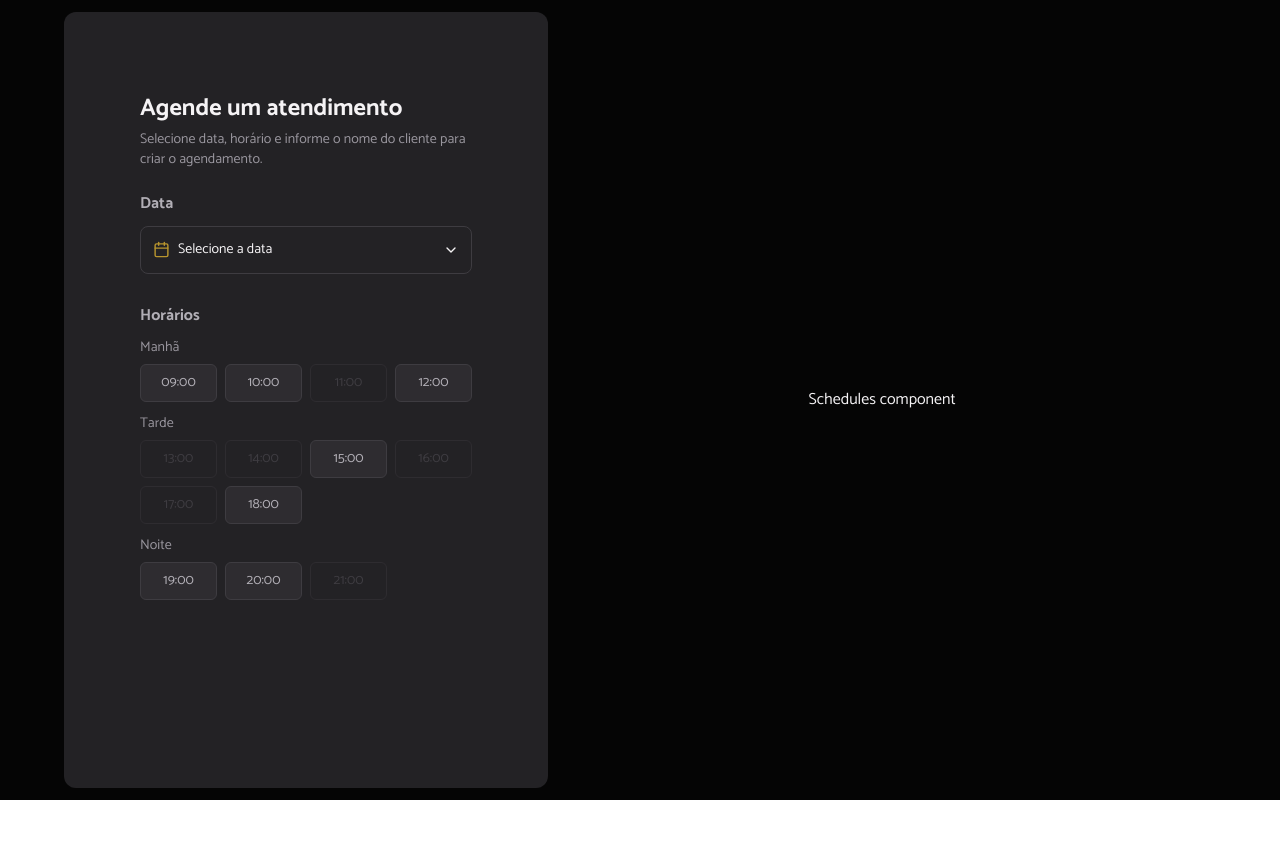
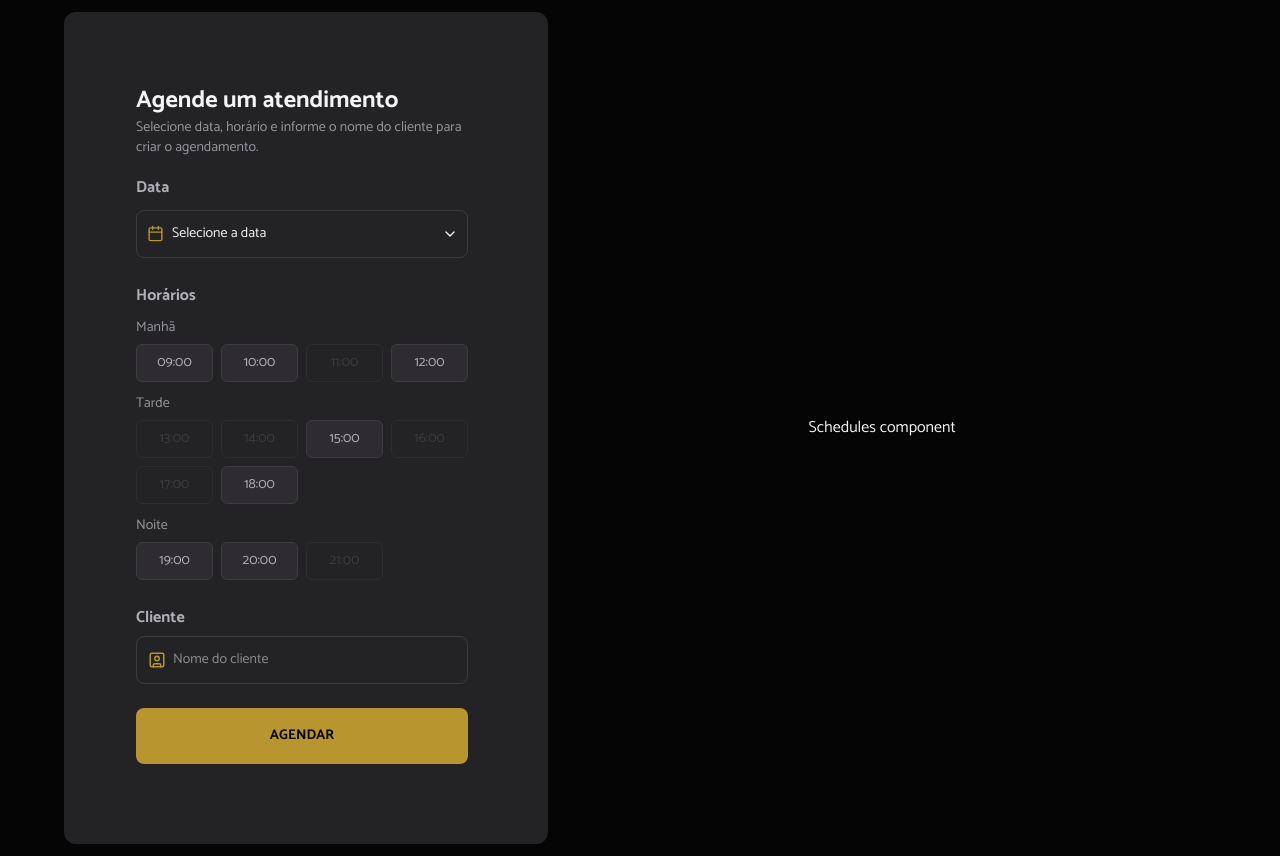
Before and after one commit to hnascx/reactjs-hairday, a React (Vite) app: page / in a window 1280 px wide. Before the commit the page ends 800 px from the top, so only its background shows below. Built offline with nearby package versions, Linux system fonts and the light colour scheme.

Commit message:
feat: Create add new client section structure

```diff
--- a/src/components/layout/sidebar/index.tsx
+++ b/src/components/layout/sidebar/index.tsx
@@ -1,11 +1,12 @@
 import { DatePicker } from "@/components/ui/date-picker"
 import { HourRange } from "@/components/ui/hour-range"
+import { ClientSection } from "@/components/ui/client-section"
 
 export function Sidebar() {
   return (
-    <aside className="bg-gray-700 rounded-xl px-19 py-22">
-      <div className="flex flex-col items-start justify-start gap-6">
-        <section className="flex flex-col gap-3">
+    <aside className="bg-gray-700 rounded-xl px-18 py-20">
+      <div className="flex flex-col items-start justify-start gap-5">
+        <section className="flex flex-col gap-2">
           <h1 className="text-title-lg font-bold flex flex-row items-start justify-start">
             Agende um atendimento
           </h1>
@@ -14,12 +15,9 @@ export function Sidebar() {
             agendamento.
           </p>
         </section>
-        <section>
-          <DatePicker />
-        </section>
-        <section>
-          <HourRange />
-        </section>
+        <DatePicker />
+        <HourRange />
+        <ClientSection />
       </div>
     </aside>
   )
--- a/src/components/ui/button.tsx
+++ b/src/components/ui/button.tsx
@@ -5,19 +5,23 @@ import * as React from "react"
 import { cn } from "@/lib/utils"
 
 const buttonVariants = cva(
-  "inline-flex items-center justify-center gap-2 whitespace-nowrap rounded-md text-sm font-medium transition-all disabled:pointer-events-none disabled:bg-transparent disabled:text-gray-500 disabled:border-gray-600 [&_svg]:pointer-events-none [&_svg:not([class*='size-'])]:size-4 shrink-0 [&_svg]:shrink-0 outline-none focus-visible:border-ring focus-visible:ring-ring/50 focus-visible:ring-[3px] aria-invalid:ring-destructive/20 dark:aria-invalid:ring-destructive/40 aria-invalid:border-destructive cursor-pointer",
+  "inline-flex items-center justify-center gap-2 whitespace-nowrap rounded-md text-sm font-medium transition-all disabled:cursor-not-allowed [&_svg]:pointer-events-none [&_svg:not([class*='size-'])]:size-4 shrink-0 [&_svg]:shrink-0 outline-none focus-visible:border-ring focus-visible:ring-ring/50 focus-visible:ring-[3px] aria-invalid:ring-destructive/20 dark:aria-invalid:ring-destructive/40 aria-invalid:border-destructive cursor-pointer",
   {
     variants: {
       variant: {
+        datePickerButton:
+          "bg-transparent hover:bg-transparent border border-gray-500 rounded-lg",
         hourButton:
-          "bg-gray-600 text-gray-200 hover:bg-gray-600/90 border border-gray-500 focus:text-yellow focus:border-yellow",
+          "bg-gray-600 text-gray-200 hover:bg-gray-600/90 border border-gray-500 focus:text-yellow focus:border-yellow disabled:bg-transparent disabled:text-gray-500 disabled:border-gray-600",
+        bookClientButton:
+          "bg-yellow text-gray-900 font-bold uppercase flex items-center justify-center border-transparent disabled:bg-yellow/25 disabled:border-transparent hover:border-yellow-light hover:border-2 transition-all duration-200",
       },
       size: {
-        hourButton: "h-9.5 px-4 py-2 has-[>svg]:px-3 w-19.25",
-        sm: "h-8 rounded-md gap-1.5 px-3 has-[>svg]:px-2.5",
-        lg: "h-10 rounded-md px-6 has-[>svg]:px-4",
+        hourButton: "h-9.5 rounded-md px-4 py-2 has-[>svg]:px-3 w-19.25",
+        md: "h-12 w-83 rounded-lg px-6 has-[>svg]:px-4",
+        lg: "h-14 w-83 rounded-lg px-6 has-[>svg]:px-4",
         icon: "size-9",
-        "icon-sm": "size-8",
+        "icon-md": "size-8",
         "icon-lg": "size-10",
       },
     },
--- /dev/null
+++ b/src/components/ui/client-section.tsx
@@ -0,0 +1,21 @@
+import { SquareUserIcon } from "lucide-react"
+import { Button } from "./button"
+import { Input } from "./input"
+
+export function ClientSection() {
+  return (
+    <section className="flex flex-col mt-2 gap-2">
+      <span className="text-title-md font-bold text-gray-200">Cliente</span>
+      <div className="relative">
+        <SquareUserIcon className="size-4.5 text-yellow absolute left-3 top-1/2 -translate-y-1/2 pointer-events-none" />
+        <Input
+          placeholder="Nome do cliente"
+          className="pl-9"
+        />
+      </div>
+      <Button variant="bookClientButton" size="lg" className="mt-4">
+        Agendar
+      </Button>
+    </section>
+  )
+}
--- a/src/components/ui/date-picker.tsx
+++ b/src/components/ui/date-picker.tsx
@@ -19,12 +19,13 @@ export function DatePicker() {
       <Popover open={open} onOpenChange={setOpen}>
         <PopoverTrigger asChild>
           <Button
-            variant="outline"
             id="date"
-            className="w-83 h-12 justify-between font-normal border border-gray-500 rounded-lg"
+            variant="datePickerButton"
+            size="md"
+            className="flex items-center justify-between"
           >
             <div className="flex items-center gap-2">
-              <CalendarIcon className="size-4.25 text-yellow" />
+              <CalendarIcon className="-ml-1.5 size-4.25 text-yellow" />
               {date
                 ? date.toLocaleDateString("pt-BR", {
                     day: "2-digit",
@@ -33,7 +34,7 @@ export function DatePicker() {
                   })
                 : "Selecione a data"}
             </div>
-            <ChevronDownIcon />
+            <ChevronDownIcon className="-mr-1.75" />
           </Button>
         </PopoverTrigger>
         <PopoverContent className="w-auto overflow-hidden p-0" align="start">
--- /dev/null
+++ b/src/components/ui/input.tsx
@@ -0,0 +1,21 @@
+import * as React from "react"
+
+import { cn } from "@/lib/utils"
+
+function Input({ className, type, ...props }: React.ComponentProps<"input">) {
+  return (
+    <input
+      type={type}
+      data-slot="input"
+      className={cn(
+        "file:text-foreground placeholder:text-muted-foreground selection:bg-primary selection:text-primary-foreground dark:bg-input/30 border-input w-83 h-12 min-w-0 rounded-lg border border-gray-500 bg-transparent px-3 py-1 text-base shadow-xs transition-[color,box-shadow] outline-none file:inline-flex file:h-7 file:border-0 file:bg-transparent file:text-sm file:font-medium disabled:pointer-events-none disabled:cursor-not-allowed disabled:opacity-50 md:text-sm",
+        "focus:border-yellow",
+        "aria-invalid:ring-destructive/20 dark:aria-invalid:ring-destructive/40 aria-invalid:border-destructive",
+        className
+      )}
+      {...props}
+    />
+  )
+}
+
+export { Input }
```
Also changed, not shown: src/styles/assets/hairday-logo.svg (added).
